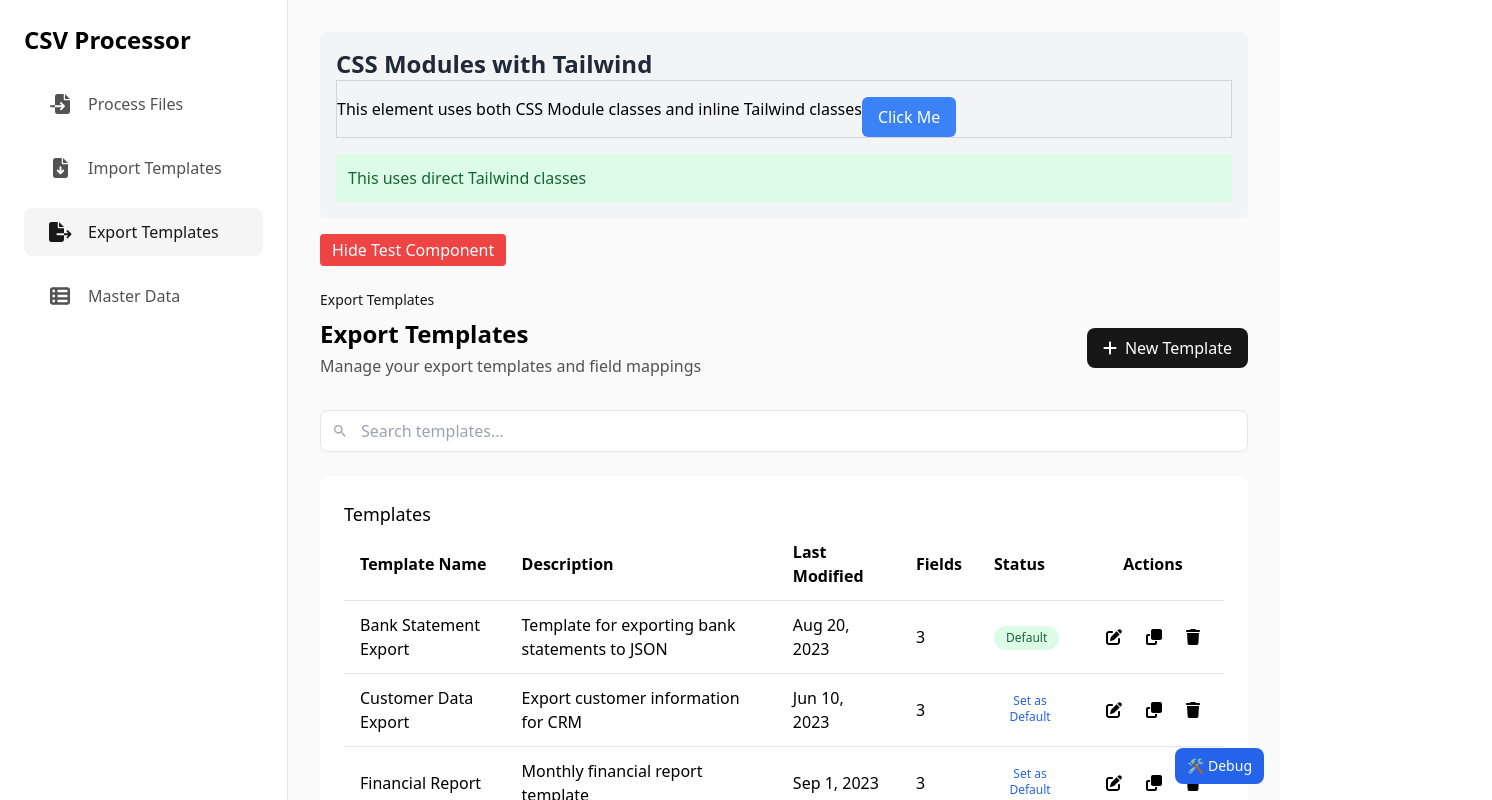
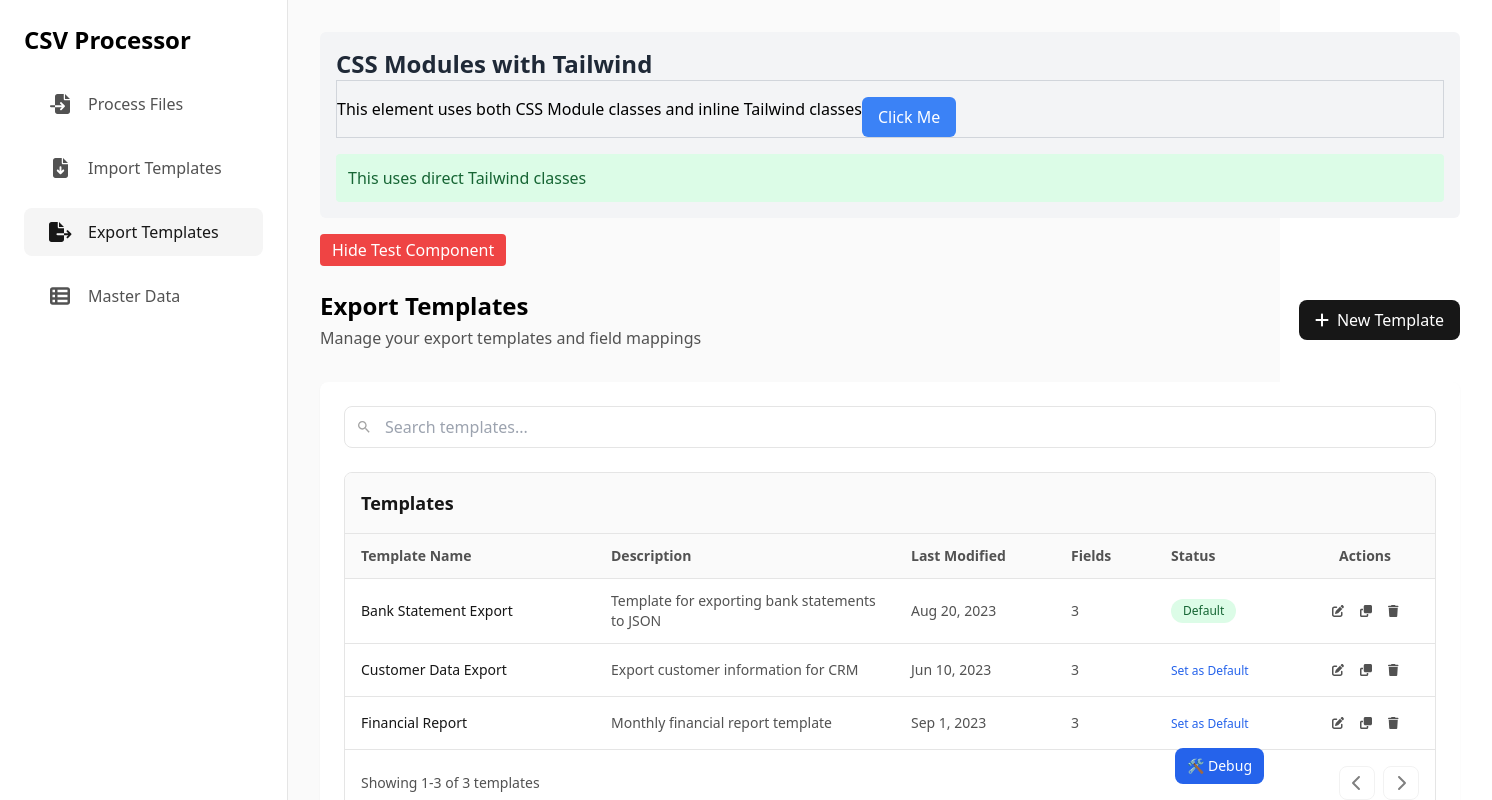
Before and after one commit to icebruce/BankBridge, a React (Vite) app: page / in a window 1280 px wide. Both pictures are taken after a click on the button "Export Templates". Shown: the top 800 px of the page, 1492 px wide, since content can reach past the window. Built offline with nearby package versions, Linux system fonts and the light colour scheme.

Commit message:
Updated style for datatable

```diff
--- a/src/components/ExportTemplates/ExportTemplatesPage.tsx
+++ b/src/components/ExportTemplates/ExportTemplatesPage.tsx
@@ -244,12 +244,11 @@ const ExportTemplatesPage: FC = () => {
   return (
     <div>
       <div id="header" className="mb-8">
-        <Breadcrumbs items={breadcrumbItems} onNavigate={handleBreadcrumbNavigate} />
         <PageHeader onNew={handleNew} />
       </div>
-      <div className="mb-6">
+
+      <div className="bg-white rounded-lg shadow-sm p-6 space-y-6">
         <SearchInput value={filter} onChange={setFilter} />
-      </div>
         <TemplatesList
           templates={templates}
           filter={filter}
@@ -259,6 +258,7 @@ const ExportTemplatesPage: FC = () => {
           onSetDefault={handleSetDefaultTemplate}
         />
       </div>
+    </div>
   );
 };
 
--- a/src/components/ExportTemplates/PageHeader.module.css
+++ /dev/null
@@ -1,25 +0,0 @@
-/* src/components/ExportTemplates/PageHeader.module.css */
-
-.wrapper {
-    @apply flex justify-between items-center mb-4;
-}
-
-.titles {
-    @apply space-y-1;
-}
-
-.title {
-    @apply text-2xl font-semibold;
-}
-
-.subtitle {
-    @apply text-neutral-600;
-}
-
-.newButton {
-    @apply px-4 py-2 bg-neutral-900 text-white rounded-lg flex items-center hover:bg-neutral-800;
-}
-
-.icon {
-    @apply mr-2;
-}
--- a/src/components/ExportTemplates/PageHeader.tsx
+++ b/src/components/ExportTemplates/PageHeader.tsx
@@ -4,21 +4,23 @@ import React from 'react';
 import type { FC } from 'react';
 import { FontAwesomeIcon } from '@fortawesome/react-fontawesome';
 import { faPlus } from '@fortawesome/free-solid-svg-icons';
-import styles from './PageHeader.module.css';
 
 interface PageHeaderProps {
-  /** Called when the user clicks “New Template” */
+  /** Called when the user clicks "New Template" */
   onNew: () => void;
 }
 
 const PageHeader: FC<PageHeaderProps> = ({ onNew }) => (
-  <div className={styles.wrapper}>
-    <div className={styles.titles}>
-      <h2 className={styles.title}>Export Templates</h2>
-      <p className={styles.subtitle}>Manage your export templates and field mappings</p>
+  <div className="flex justify-between items-center mb-4">
+    <div className="space-y-1">
+      <h2 className="text-2xl font-semibold">Export Templates</h2>
+      <p className="text-neutral-600">Manage your export templates and field mappings</p>
     </div>
-    <button className={styles.newButton} onClick={onNew}>
-      <FontAwesomeIcon icon={faPlus} className={styles.icon} />
+    <button
+      className="px-4 py-2 bg-neutral-900 text-white rounded-lg flex items-center hover:bg-neutral-800 hover:shadow-sm transition-all duration-200"
+      onClick={onNew}
+    >
+      <FontAwesomeIcon icon={faPlus} className="mr-2" />
       New Template
     </button>
   </div>
--- a/src/components/ExportTemplates/SearchInput.tsx
+++ b/src/components/ExportTemplates/SearchInput.tsx
@@ -13,7 +13,7 @@ const SearchInput: React.FC<SearchInputProps> = ({ value, onChange }) => {
         placeholder="Search templates..."
         value={value}
         onChange={(e) => onChange(e.target.value)}
-        className="w-full px-4 py-2 pl-10 border border-neutral-200 rounded-lg"
+        className="w-full px-4 py-2 pl-10 border border-neutral-200 rounded-lg electronInput focus:ring-2 focus:ring-primary-500 focus:border-primary-500 transition-colors"
       />
       <svg
         className="absolute left-3 top-1/2 transform -translate-y-1/2 text-neutral-400"
--- a/src/components/ExportTemplates/TemplateRow.tsx
+++ /dev/null
@@ -1,57 +0,0 @@
-import React from 'react';
-import { Template } from '../../models/Template';
-
-interface TemplateRowProps {
-  template: Template;
-  onEdit: (id: string) => void;
-  onDelete: (id: string) => void;
-}
-
-const TemplateRow: React.FC<TemplateRowProps> = ({ template, onEdit, onDelete }) => {
-  // Format the date
-  const formatDate = (dateString: string) => {
-    const date = new Date(dateString);
-    return new Intl.DateTimeFormat('en-US', {
-      year: 'numeric',
-      month: 'short',
-      day: 'numeric',
-    }).format(date);
-  };
-
-  return (
-    <div className="border border-neutral-200 rounded-lg p-4 hover:bg-neutral-50 transition-colors">
-      <div className="flex justify-between items-start mb-2">
-        <div>
-          <h3 className="font-medium text-lg">{template.name}</h3>
-          <p className="text-neutral-600 text-sm">{template.description}</p>
-        </div>
-        <span className="px-2 py-1 bg-neutral-100 text-neutral-700 rounded text-xs">
-          JSON
-        </span>
-      </div>
-
-      <div className="flex justify-between items-center mt-4">
-        <div className="text-xs text-neutral-500">
-          Last updated: {formatDate(template.updatedAt)}
-        </div>
-
-        <div className="flex gap-2">
-          <button
-            onClick={() => onEdit(template.id)}
-            className="px-3 py-1 text-sm bg-neutral-100 text-neutral-700 rounded hover:bg-neutral-200"
-          >
-            Edit
-          </button>
-          <button
-            onClick={() => onDelete(template.id)}
-            className="px-3 py-1 text-sm bg-red-50 text-red-600 rounded hover:bg-red-100"
-          >
-            Delete
-          </button>
-        </div>
-      </div>
-    </div>
-  );
-};
-
-export default TemplateRow;
--- a/src/components/ExportTemplates/TemplatesList.module.css
+++ /dev/null
@@ -1,69 +0,0 @@
-/* src/components/ExportTemplates/TemplatesList.module.css */
-.card {
-    @apply bg-white p-6 rounded-lg shadow-sm mb-6;
-}
-
-.header {
-    @apply flex items-center justify-between mb-6;
-}
-
-.title {
-    @apply text-lg;
-}
-
-.searchWrapper {
-    @apply relative;
-}
-
-.searchInput {
-    @apply pl-10 pr-4 py-2 border border-neutral-200 rounded-lg;
-}
-
-.searchIcon {
-    @apply absolute left-3 top-3 text-neutral-400;
-}
-
-.tableContainer {
-    @apply overflow-x-auto;
-}
-
-.table {
-    @apply w-full;
-}
-
-.thead {
-    @apply border-b border-neutral-200;
-}
-
-.th,
-.td {
-    @apply text-left py-3 px-4;
-}
-
-.rowDivide {
-    @apply divide-y divide-neutral-200;
-}
-
-.actionGroup {
-    @apply flex space-x-2;
-}
-
-.actionBtn {
-    @apply p-2 hover:bg-neutral-100 rounded-lg;
-}
-
-.statusBadge {
-    @apply inline-flex items-center px-2.5 py-0.5 rounded-full text-xs bg-neutral-100;
-}
-
-.defaultBadge {
-    @apply inline-flex items-center px-3 py-1 rounded-full text-xs font-medium bg-green-100 text-green-800;
-}
-
-.setDefaultBtn {
-    @apply text-xs text-blue-600 hover:text-blue-800 hover:underline bg-transparent border-none cursor-pointer;
-}
-
-.defaultBtn {
-    @apply text-xs text-neutral-600 hover:text-neutral-900;
-}
--- a/src/components/ExportTemplates/TemplatesList.tsx
+++ b/src/components/ExportTemplates/TemplatesList.tsx
@@ -1,8 +1,9 @@
 import React from 'react';
 import { FontAwesomeIcon } from '@fortawesome/react-fontawesome';
-import { faEdit, faTrash, faClone } from '@fortawesome/free-solid-svg-icons';
+import { faEdit, faTrash, faClone, faExclamationTriangle, faChevronLeft, faChevronRight } from '@fortawesome/free-solid-svg-icons';
 import { Template } from '../../models/Template';
-import styles from './TemplatesList.module.css';
+import DataTable, { DataTableColumn, DataTablePresets } from '../common/DataTable';
+import TableActions, { TableActionPresets } from '../common/TableActions';
 
 interface TemplatesListProps {
   templates: Template[];
@@ -13,7 +14,14 @@ interface TemplatesListProps {
   onSetDefault: (templateId: string) => void;
 }
 
-const TemplatesList: React.FC<TemplatesListProps> = ({ templates, filter, onEdit, onDuplicate, onDelete, onSetDefault }) => {
+const TemplatesList: React.FC<TemplatesListProps> = ({
+  templates,
+  filter,
+  onEdit,
+  onDuplicate,
+  onDelete,
+  onSetDefault
+}) => {
   // Filter templates based on the search input
   const filteredTemplates = templates.filter(template =>
     template.name.toLowerCase().includes(filter.toLowerCase()) ||
@@ -47,80 +55,113 @@ const TemplatesList: React.FC<TemplatesListProps> = ({ templates, filter, onEdit
     }
   };
 
-  return (
-    <div className={styles.card}>
-      <h3 className={styles.title}>Templates</h3>
-
-      <div className={styles.tableContainer}>
-        <table className={styles.table}>
-          <thead className={styles.thead}>
-            <tr>
-              <th className={styles.th}>Template Name</th>
-              <th className={styles.th}>Description</th>
-              <th className={styles.th}>Last Modified</th>
-              <th className={styles.th}>Fields</th>
-              <th className={styles.th}>Status</th>
-              <th className={styles.th + " text-center"}>Actions</th>
-            </tr>
-          </thead>
-          <tbody className={styles.rowDivide}>
-            {filteredTemplates.length === 0 ? (
-              <tr>
-                <td colSpan={6} className="text-center py-4 text-neutral-500">
-                  {filter ? 'No matching templates found.' : 'No templates available.'}
-                </td>
-              </tr>
-            ) : (
-              filteredTemplates.map((template) => (
-                <tr key={template.id}>
-                  <td className={styles.td}>{template.name}</td>
-                  <td className={styles.td}>{template.description}</td>
-                  <td className={styles.td}>{formatDate(template.updatedAt)}</td>
-                  <td className={styles.td}>{template.fieldMappings.length}</td>
-                  <td className={styles.td}>
-                    {template.isDefault ? (
-                      <span className={styles.defaultBadge}>Default</span>
+  // Define table columns
+  const columns: DataTableColumn<Template>[] = [
+    {
+      key: 'name',
+      header: 'Template Name',
+      width: '250px',
+      render: (value) => (
+        <span className="font-medium text-neutral-900">{value}</span>
+      )
+    },
+    {
+      key: 'description',
+      header: 'Description',
+      width: '300px',
+      render: (value) => (
+        <span className="text-neutral-600">{value}</span>
+      )
+    },
+    {
+      key: 'updatedAt',
+      header: 'Last Modified',
+      width: '160px',
+      render: (value) => (
+        <span className="text-neutral-600">{formatDate(value)}</span>
+      )
+    },
+    {
+      key: 'fieldMappings',
+      header: 'Fields',
+      width: '100px',
+      render: (value) => (
+        <span className="text-neutral-600">{value.length}</span>
+      )
+    },
+    {
+      key: 'isDefault',
+      header: 'Status',
+      width: '140px',
+      render: (value, template) => (
+        value ? (
+          <span className="inline-flex items-center px-3 py-1 rounded-full text-xs font-medium bg-green-100 text-green-800">
+            Default
+          </span>
         ) : (
           <button
-                        className={styles.setDefaultBtn}
+            className="text-xs text-blue-600 hover:text-blue-800 hover:underline bg-transparent border-none cursor-pointer transition-colors duration-200"
             onClick={() => onSetDefault(template.id)}
           >
             Set as Default
           </button>
+        )
+      )
+    },
+    {
+      key: 'actions',
+      header: 'Actions',
+      width: '140px',
+      headerClassName: 'text-center',
+      className: 'text-center',
+      render: (_, template) => (
+        <TableActions
+          actions={TableActionPresets.crudWithDuplicate(
+            () => handleEdit(template),
+            () => handleDuplicate(template),
+            () => handleDelete(template)
           )}
-                  </td>
-                  <td className={styles.td}>
-                    <div className={styles.actionGroup + " justify-center"}>
+          className="justify-center"
+        />
+      )
+    }
+  ];
+
+  // Footer with pagination arrows to match Import Templates design
+  const footer = (
+    <div className="flex items-center justify-between">
+      <div className="text-sm text-neutral-600">
+        Showing {filteredTemplates.length === 0 ? 0 : 1}-{filteredTemplates.length} of {filteredTemplates.length} template{filteredTemplates.length !== 1 ? 's' : ''}
+      </div>
+      <div className="flex gap-2">
         <button
-                        className={styles.actionBtn}
-                        title="Edit"
-                        onClick={() => handleEdit(template)}
+          className="px-3 py-1 border border-neutral-200 rounded-lg disabled:opacity-50 hover:bg-neutral-50 transition-colors duration-200"
+          disabled={true}
         >
-                        <FontAwesomeIcon icon={faEdit} />
+          <FontAwesomeIcon icon={faChevronLeft} />
         </button>
         <button
-                        className={styles.actionBtn}
-                        title="Clone"
-                        onClick={() => handleDuplicate(template)}
+          className="px-3 py-1 border border-neutral-200 rounded-lg disabled:opacity-50 hover:bg-neutral-50 transition-colors duration-200"
+          disabled={true}
         >
-                        <FontAwesomeIcon icon={faClone} />
-                      </button>
-                      <button
-                        className={styles.actionBtn}
-                        title="Delete"
-                        onClick={() => handleDelete(template)}
-                      >
-                        <FontAwesomeIcon icon={faTrash} />
+          <FontAwesomeIcon icon={faChevronRight} />
         </button>
       </div>
-                  </td>
-                </tr>
-              ))
-            )}
-          </tbody>
-        </table>
     </div>
-    </div>
+  );
+
+  return (
+    <DataTable
+      columns={columns}
+      data={filteredTemplates}
+      loading={false}
+      title="Templates"
+      emptyMessage={filter ? 'No matching templates found.' : 'No templates available.'}
+      emptyIcon={<FontAwesomeIcon icon={faExclamationTriangle} />}
+      footer={footer}
+      {...DataTablePresets.standard}
+      minWidth="1190px"
+    />
   );
 };
 
--- a/src/components/common/DataTable.tsx
+++ b/src/components/common/DataTable.tsx
@@ -24,6 +24,7 @@ export interface DataTableProps<T = any> {
   zebra?: boolean;
   hover?: boolean;
   bordered?: boolean;
+  containerBordered?: boolean;
   compact?: boolean;
   stickyHeader?: boolean;
   minWidth?: string;
@@ -48,6 +49,7 @@ const DataTable = <T extends Record<string, any>>({
   zebra = false,
   hover = true,
   bordered = true,
+  containerBordered = true,
   compact = false,
   stickyHeader = false,
   minWidth = "800px",
@@ -108,11 +110,13 @@ const DataTable = <T extends Record<string, any>>({
   const cellPadding = compact ? "px-3 py-2" : "px-4 py-3";
   const headerCellPadding = compact ? "px-3 py-2" : "px-4 py-3";
 
-  const containerBorderClasses = bordered
+  const containerBorderClasses = containerBordered
     ? (darkMode
         ? 'bg-neutral-800 rounded-lg shadow-sm border border-neutral-600 overflow-hidden'
         : 'bg-white rounded-lg shadow-sm border border-neutral-200 overflow-hidden')
-    : '';
+    : (darkMode
+        ? 'bg-neutral-800 rounded-lg border border-neutral-600 overflow-hidden'
+        : 'bg-white rounded-lg border border-neutral-200 overflow-hidden');
 
   const titleSectionClasses = darkMode
     ? "px-4 py-4 border-b border-neutral-600 bg-neutral-700 flex justify-between items-center"
@@ -235,12 +239,31 @@ export default DataTable;
 
 // Utility configurations for common table styles
 export const DataTablePresets = {
-  // Standard table with all features
+  // Standard table (no container borders - for use inside white containers)
   standard: {
     hover: true,
     bordered: true,
     zebra: false,
-    compact: false
+    compact: false,
+    containerBordered: false
+  },
+
+  // Standalone table with container borders
+  standalone: {
+    hover: true,
+    bordered: true,
+    zebra: false,
+    compact: false,
+    containerBordered: true
+  },
+
+  // Table inside a white container (no container borders) - DEPRECATED: use standard
+  inContainer: {
+    hover: true,
+    bordered: true,
+    zebra: false,
+    compact: false,
+    containerBordered: false
   },
 
   // Compact table for dense data
```
Also changed, not shown: src/tailwind.css, 1 other file (tests, documents, lock files or other folders). Lines whose indentation alone changed are shown as unchanged.
